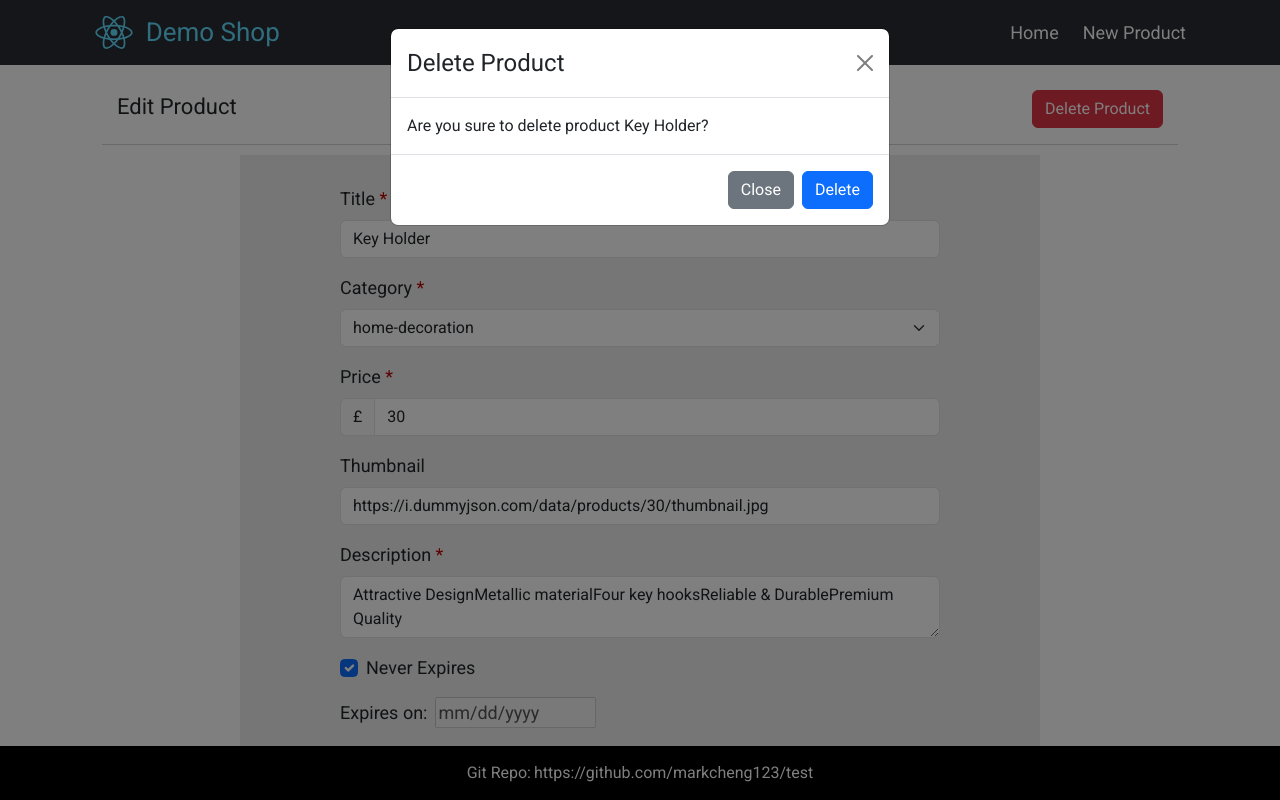
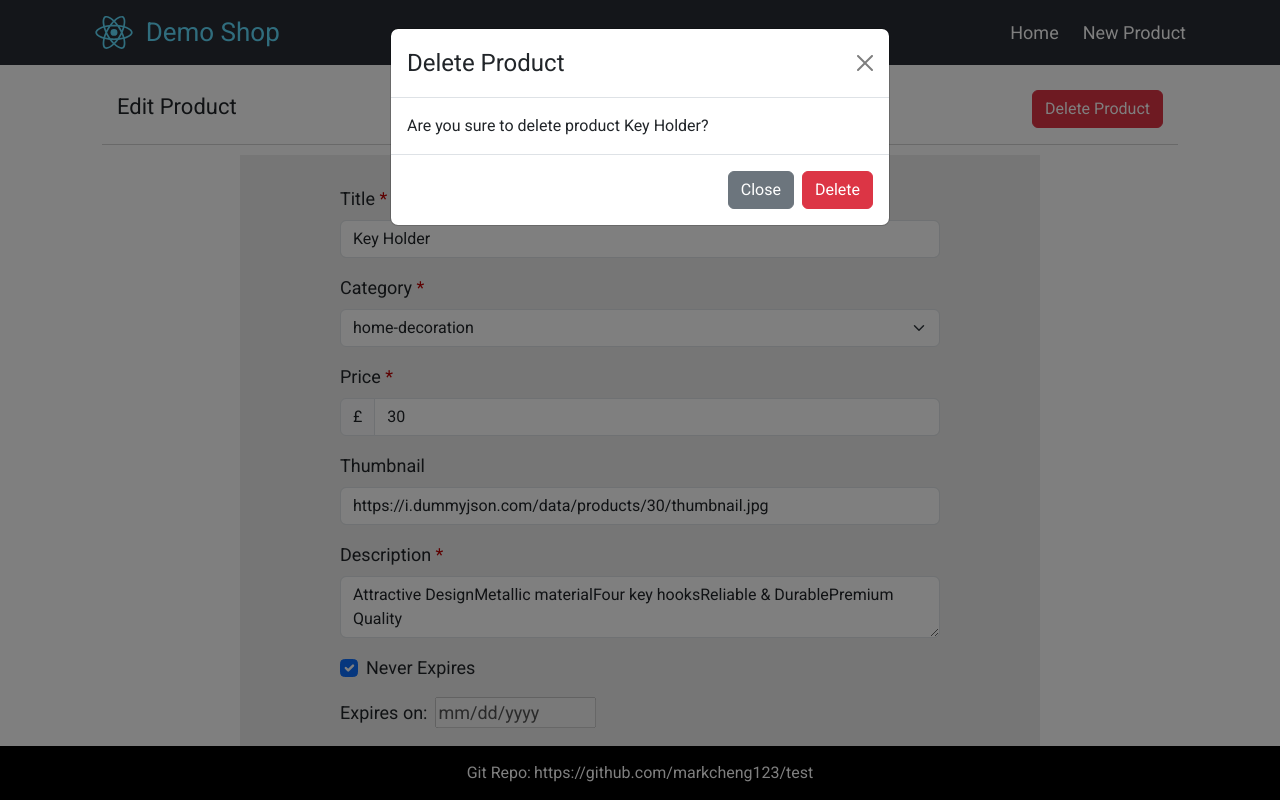
Before and after one commit to markcheng123/test, a React (Create React App) app in the folder frontend/react-ui/: page /product/1 in a window 1280 px wide. Both pictures are taken after a click on the button "Delete Product". Built offline with nearby package versions, Linux system fonts and the light colour scheme.

Commit message:
React-ui - added alert

```diff
--- a/frontend/react-ui/src/App.js
+++ b/frontend/react-ui/src/App.js
@@ -4,18 +4,30 @@ import Footer from "./components/Footer";
 import { BrowserRouter, Routes, Route, Outlet, Navigate } from "react-router-dom";
 import Home from "./components/Home";
 import ProductForm from "./components/ProductForm";
+import Alert from "./components/Alert";
+import {useState} from "react";
 
 function App() {
+
+  const [alert, setAlert] = useState({});
+
+  const handleAlert = (type) => {
+    setAlert(type
+      ? {show: true, bg: type === 'deleted'? 'danger' : 'success', msg: `Product ${type} successfully!`}
+      : {...alert, show: false});
+  };
+
   return (
     <BrowserRouter>
-      <div className="d-flex flex-column app">
+      <div className="d-flex flex-column position-relative app">
+        <Alert alert={alert} onAlert={handleAlert}/>
         <Header />
         <div className="container-md flex-grow-1 content">
           <Routes>
             <Route path="/">
               <Route index element={<Home />} />
-                      <Route path="product/new" element={<ProductForm key="create" />} />
-                      <Route path="product/:id" element={<ProductForm key="update" />}/>
+              <Route path="product/new" element={<ProductForm key="create" onAlert={handleAlert}/>} />
+              <Route path="product/:id" element={<ProductForm key="update" onAlert={handleAlert}/>}/>
               <Route path="*" element={<Navigate to='/' />}/>
             </Route>
           </Routes>
--- /dev/null
+++ b/frontend/react-ui/src/components/Alert.js
@@ -0,0 +1,17 @@
+import {Toast, ToastContainer} from "react-bootstrap";
+
+const Alert = ({alert, onAlert}) => {
+  return (
+    <ToastContainer position="top-end" className="p-3" style={{ zIndex: 1 }}>
+      <Toast onClose={() => onAlert()} show={alert.show} delay={2000} autohide
+                className="d-inline-block m-1"
+                bg={alert.bg}>
+        <Toast.Body style={{color: '#fff', fontWeight: 500}}>
+                    {alert.msg}
+        </Toast.Body>
+       </Toast>
+    </ToastContainer>
+    );
+}
+
+export default Alert;
--- a/frontend/react-ui/src/components/ProductForm.js
+++ b/frontend/react-ui/src/components/ProductForm.js
@@ -6,7 +6,7 @@ import {useEffect, useState} from "react";
 import Modal from 'react-bootstrap/Modal';
 import Button from 'react-bootstrap/Button';
 
-const ProductForm = () => {
+const ProductForm = ({onAlert}) => {
   const { id } = useParams();
 
   const categories = useSelector(selectCategories);
@@ -41,6 +41,7 @@ const ProductForm = () => {
     setShow(false);
     if (value) {
       dispatch(deleteProduct(existing.id));
+      onAlert('deleted');
       navigate('/');
     }
   };
@@ -61,8 +62,10 @@ const ProductForm = () => {
     e.preventDefault();
     if (existing) {
       dispatch(updateProduct({ id: existing.id, ...product }));
+      onAlert('updated');
     } else {
       dispatch(createProduct(product));
+      onAlert('created');
     }
     navigate('/');
   };
@@ -161,7 +164,7 @@ const ProductForm = () => {
           <Button variant="secondary" onClick={() => handleClose(false)}>
             Close
           </Button>
-          <Button variant="primary" onClick={() => handleClose(true)}>
+          <Button variant="danger" onClick={() => handleClose(true)}>
             Delete
           </Button>
         </Modal.Footer>
```
Lines whose indentation alone changed are shown as unchanged.
